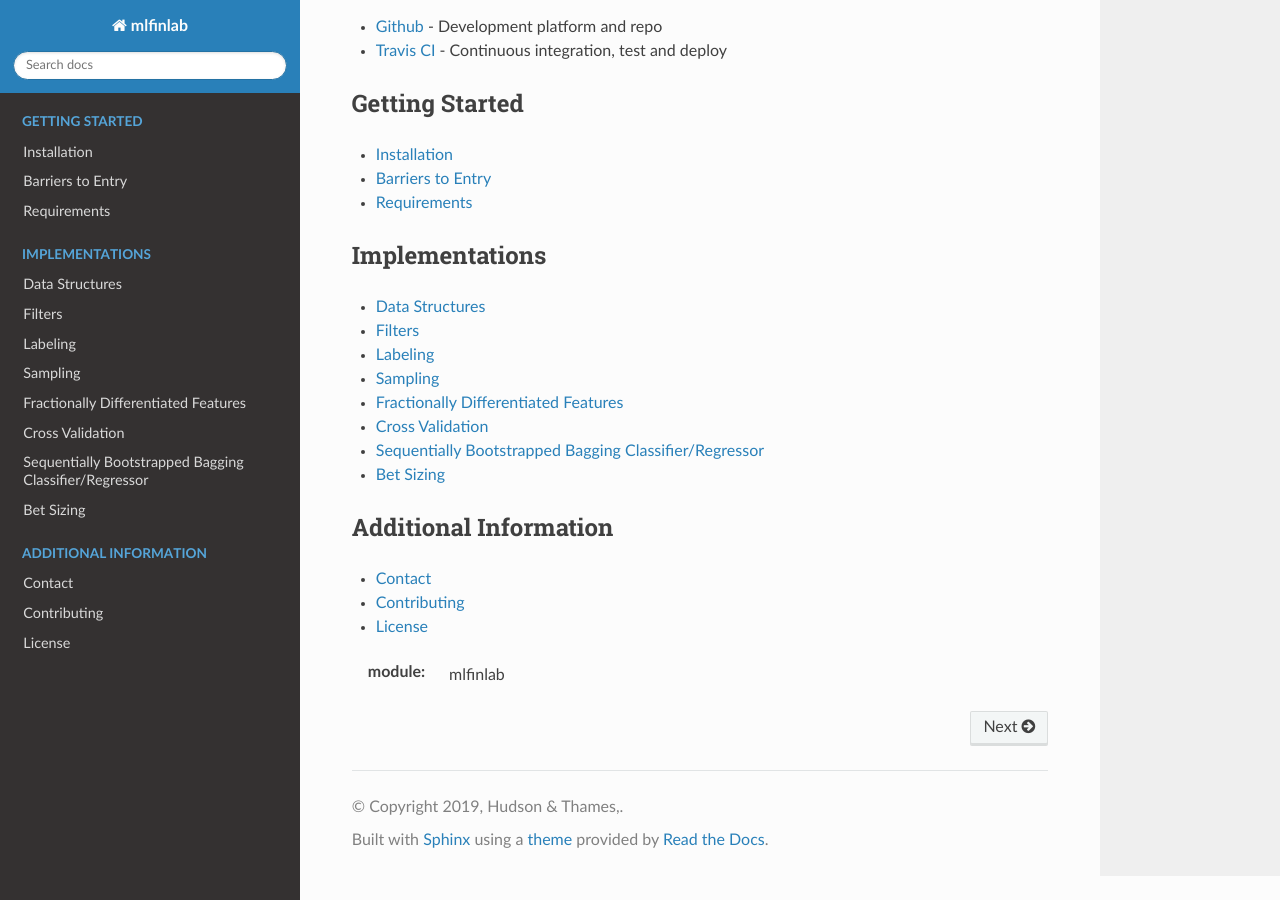
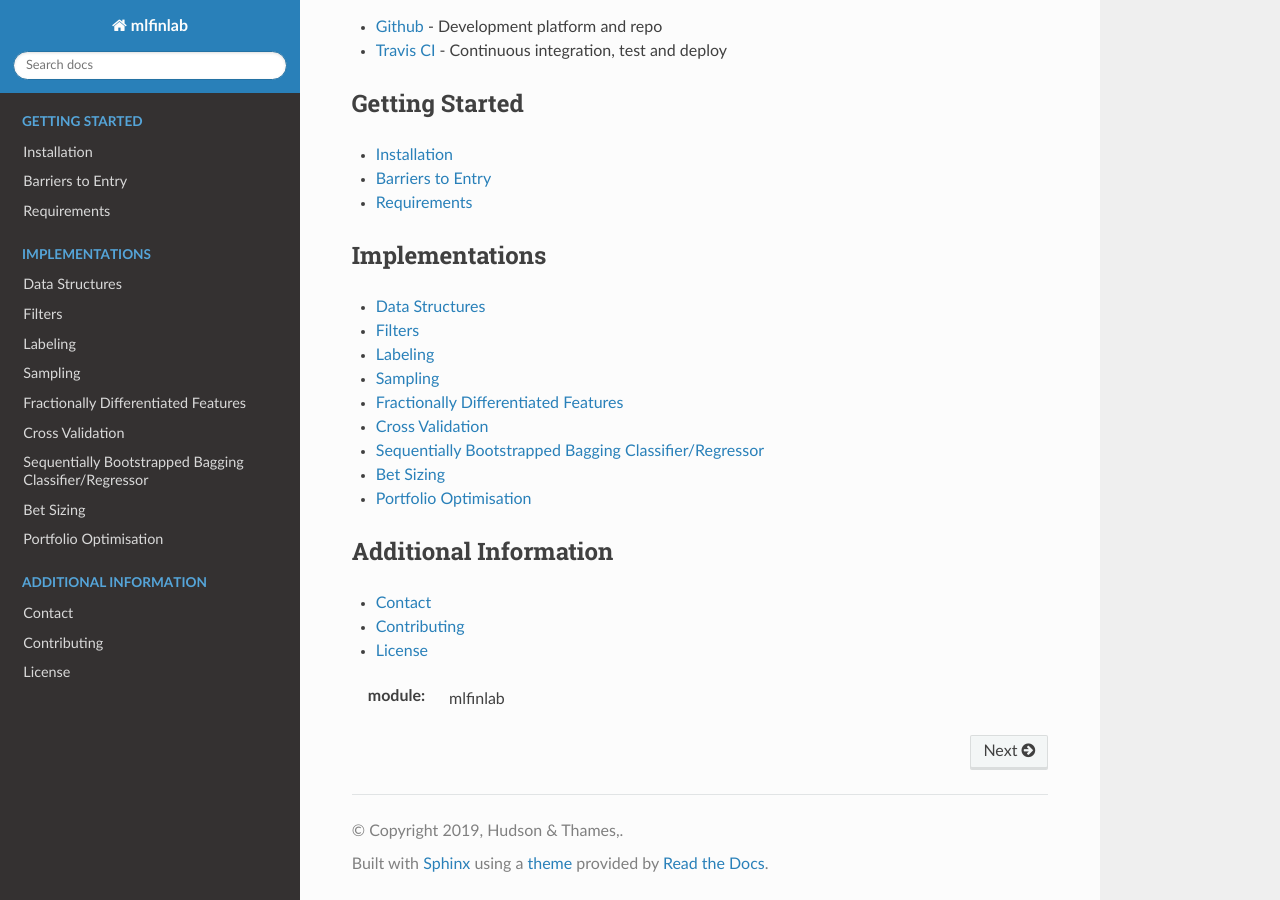
Before and after one commit to hudson-and-thames/mlfinlab, a Sphinx documentation site: the page built from docs/source/index.rst, in a window 1280 px wide and 900 px high, scrolled down 1449 px. Built offline with Sphinx 7.4.7 and the Read the Docs theme 2.0.0, drawn with Linux system fonts in a browser that asks for light colours.

Commit message:
Update index.rst

```diff
--- a/docs/source/index.rst
+++ b/docs/source/index.rst
@@ -121,6 +121,7 @@ Implementations
    implementations/cross_validation
    implementations/sb_bagging
    implementations/bet_sizing
+   implementations/portfolio_optimisation
 
 
 * :doc:`implementations/data_structures`
@@ -131,6 +132,7 @@ Implementations
 * :doc:`implementations/cross_validation`
 * :doc:`implementations/sb_bagging`
 * :doc:`implementations/bet_sizing`
+* :doc:`implementations/portfolio_optimisation`
 
 Additional Information
 ======================
```
